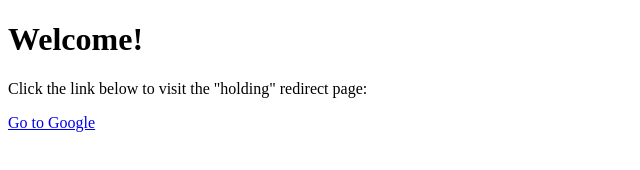
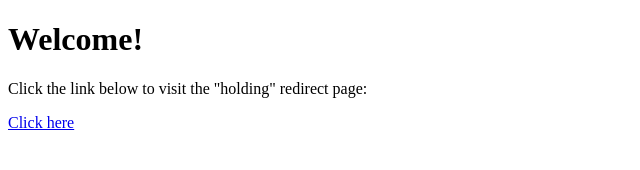
Before and after one commit to francislow/francislow.github.io, a plain HTML site: page index.html in a window 1280 px wide. Shown: the full height of the page, 0-640 px from the left. Drawn offline with Linux system fonts and the light colour scheme.

Commit message:
Update index.html

```diff
--- a/index.html
+++ b/index.html
@@ -8,6 +8,6 @@
 <body>
     <h1>Welcome!</h1>
     <p>Click the link below to visit the "holding" redirect page:</p>
-    <a href="https://uat-2.supportgowhere.life.gov.sg/redirect-link?encodedUrl=https%3A%2F%2Fwww.google.com%2F&supportType=Service&contentKey=howToApply&supportFriendlyId=iYT2UGzM&mkt_campaign=sgw_2025&mkt_medium=sms&mkt_source=sgw" target="_blank">Go to Google</a>
+    <a href="https://uat-2.supportgowhere.life.gov.sg/redirect-link?encodedUrl=https%3A%2F%2Fwww.google.com%2F&supportType=Service&contentKey=howToApply&supportFriendlyId=iYT2UGzM&mkt_campaign=sgw_2025&mkt_medium=sms&mkt_source=sgw" target="_blank">Click here</a>
 </body>
 </html>
```
